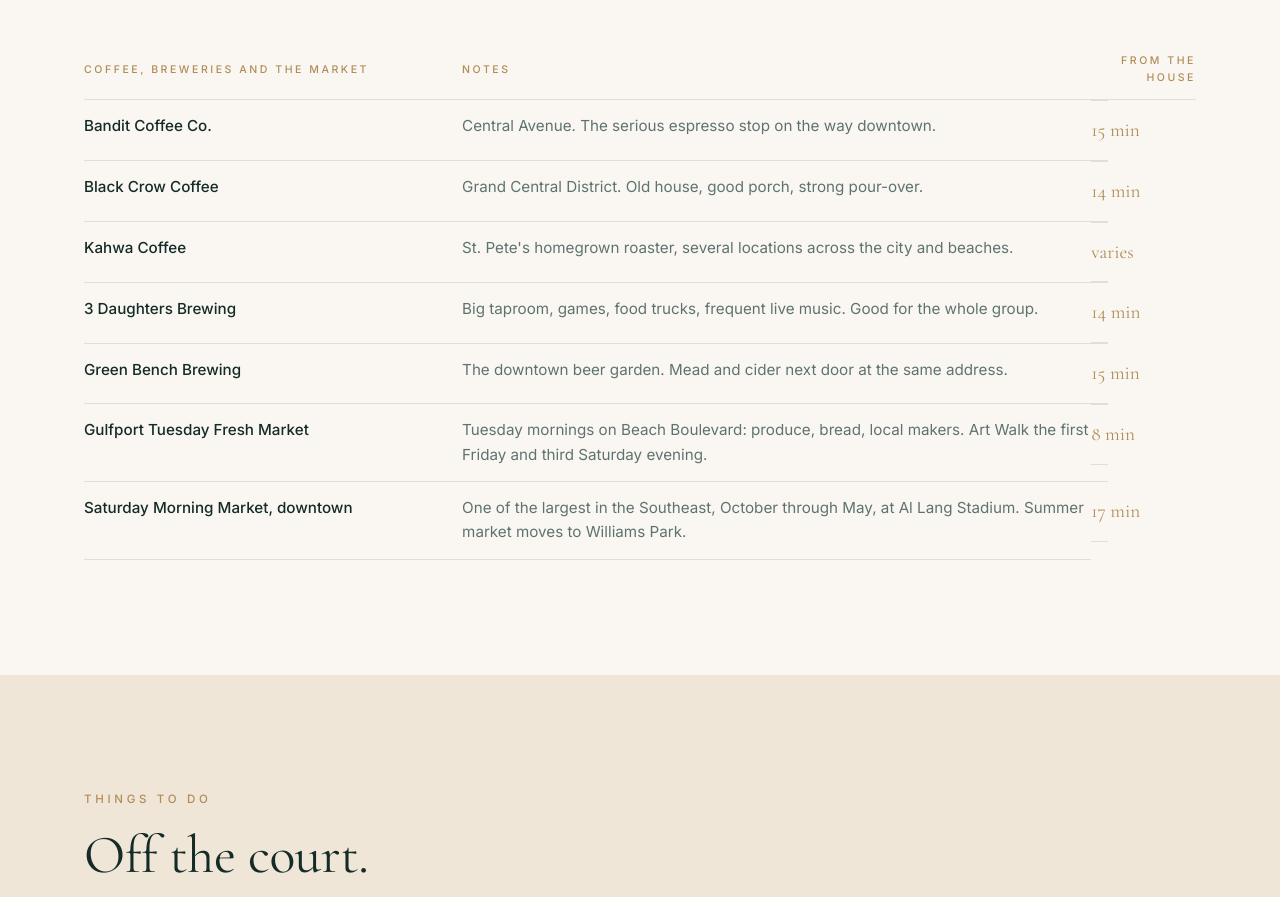
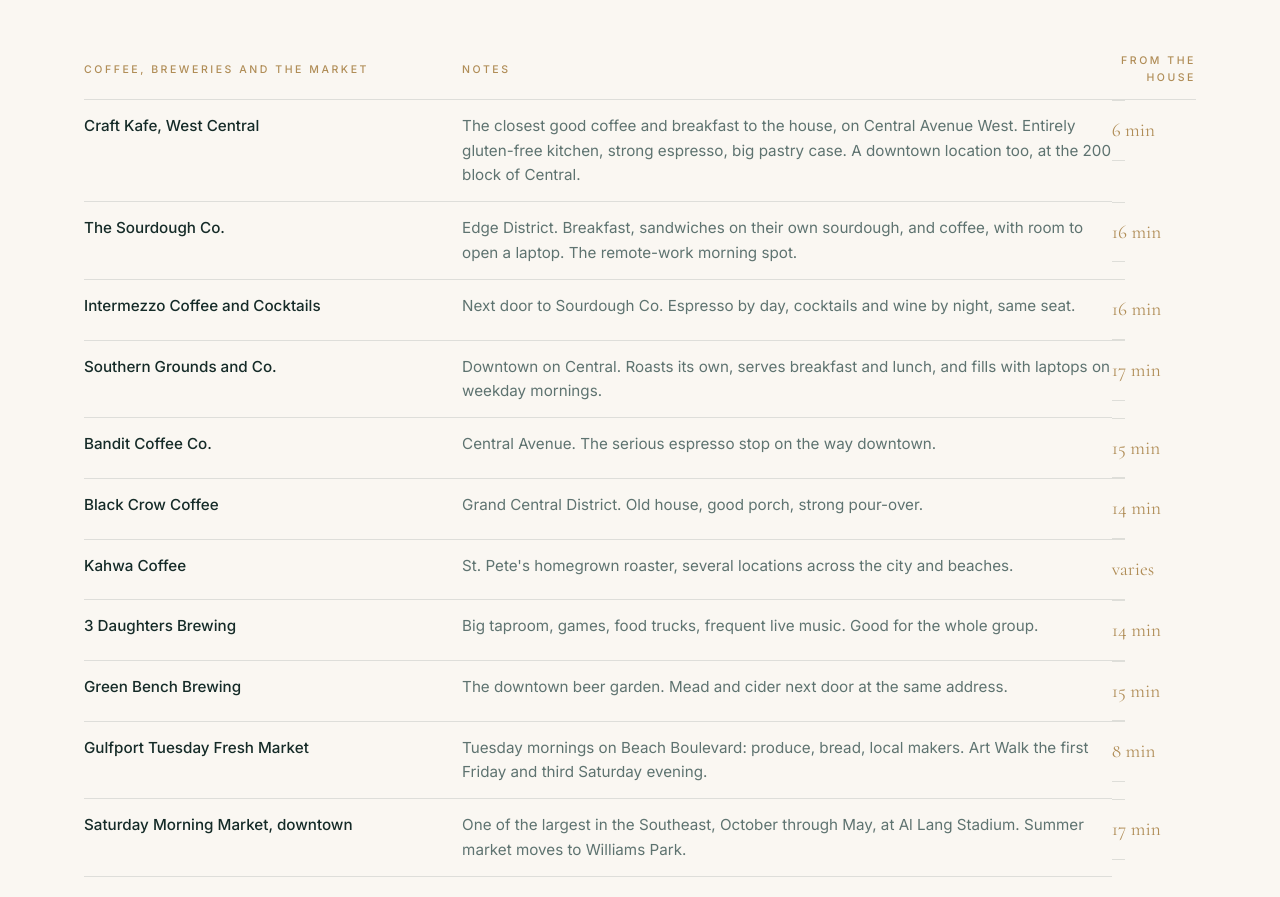
Before and after one commit to Jachest/gulfcoastcharm, a plain HTML site: page guide.html in a window 1280 px wide. Shown: the part 4553-5450 px from the top of the page. Drawn offline with nearby package versions, Linux system fonts and the light colour scheme.

Commit message:
Guide: add Craft Kafe, The Sourdough Co., Intermezzo and Southern Grounds
Co-Authored-By: Claude Fable 5.1 <noreply@anthropic.com>
Claude-Session: https://claude.ai/code/session_01NFRti3oouRfkZ7D4Y11Lio

```diff
--- a/guide.html
+++ b/guide.html
@@ -128,6 +128,10 @@
     <table class="tbl reveal" style="margin-top:56px">
       <thead><tr><th>Coffee, breweries and the market</th><th>Notes</th><th style="text-align:right">From the house</th></tr></thead>
       <tbody>
+        <tr><td>Craft Kafe, West Central</td><td class="note">The closest good coffee and breakfast to the house, on Central Avenue West. Entirely gluten-free kitchen, strong espresso, big pastry case. A downtown location too, at the 200 block of Central.</td><td class="dist">6 min</td></tr>
+        <tr><td>The Sourdough Co.</td><td class="note">Edge District. Breakfast, sandwiches on their own sourdough, and coffee, with room to open a laptop. The remote-work morning spot.</td><td class="dist">16 min</td></tr>
+        <tr><td>Intermezzo Coffee and Cocktails</td><td class="note">Next door to Sourdough Co. Espresso by day, cocktails and wine by night, same seat.</td><td class="dist">16 min</td></tr>
+        <tr><td>Southern Grounds and Co.</td><td class="note">Downtown on Central. Roasts its own, serves breakfast and lunch, and fills with laptops on weekday mornings.</td><td class="dist">17 min</td></tr>
         <tr><td>Bandit Coffee Co.</td><td class="note">Central Avenue. The serious espresso stop on the way downtown.</td><td class="dist">15 min</td></tr>
         <tr><td>Black Crow Coffee</td><td class="note">Grand Central District. Old house, good porch, strong pour-over.</td><td class="dist">14 min</td></tr>
         <tr><td>Kahwa Coffee</td><td class="note">St. Pete's homegrown roaster, several locations across the city and beaches.</td><td class="dist">varies</td></tr>
```
Also changed, not shown: docs/guest-guidebook.html (+1 -1 lines), 1 other file.
